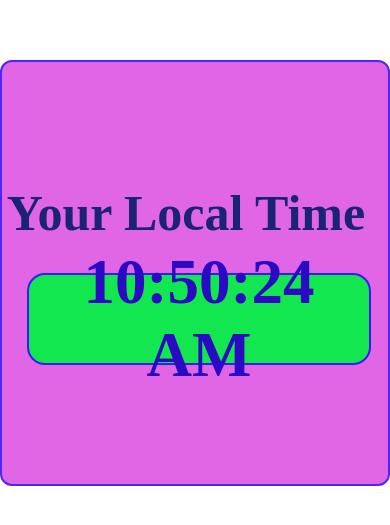
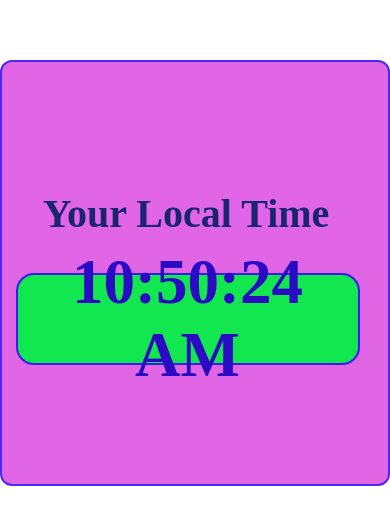
Before and after one commit to Imtiyaz-78/Digtal_clock_by_javaScript, a plain HTML site: page index.html in a window 390 px wide. Shown: the part 149-674 px from the top of the page. Drawn offline with Linux system fonts and the light colour scheme.

Commit message:
modified design

```diff
--- a/style.css
+++ b/style.css
@@ -75,7 +75,7 @@ body {
         display: grid;
         place-content: center;
         position: absolute;
-        left: 6.5%;
+        left: 3.5%;
         top: 50%;
         font-size: 63px;
         font-weight: 900;
@@ -84,7 +84,7 @@ body {
     }
 
     h1{
-        font-size: 50px;
+        font-size: 40px;
         color: rgba(5, 29, 102, 0.903);
         margin-top: -120px;
         margin-right: 18px;
```
